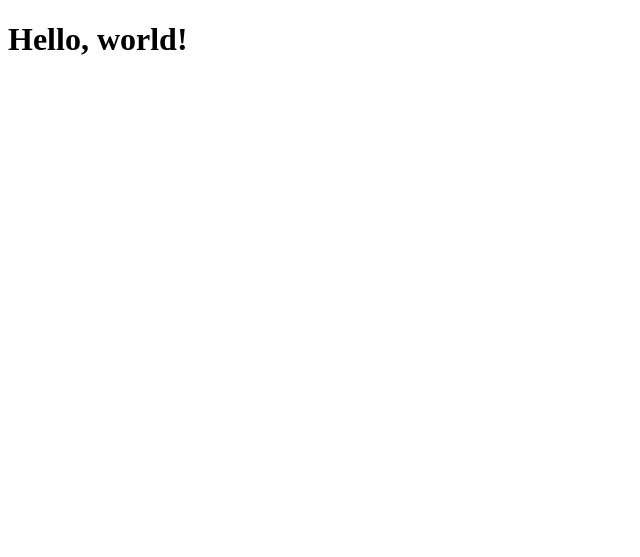
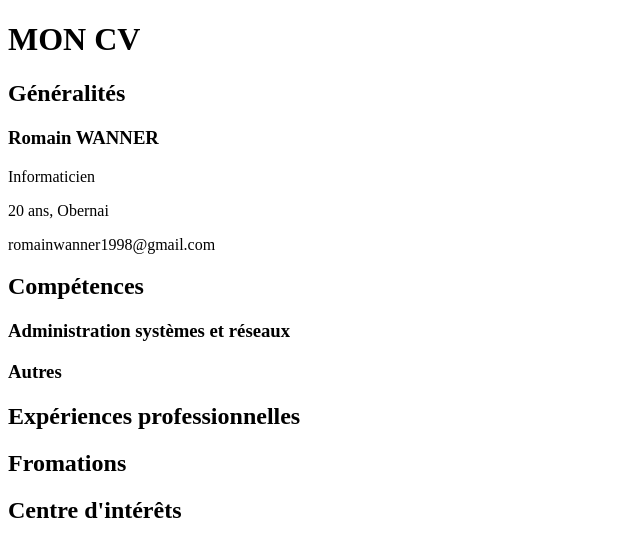
Before and after one commit to romain350/CESI-HTML, a PHP site: page / in a window 1280 px wide. Shown: the top 557 px of the page, without its empty margins (0-640 px from the left). Run offline with PHP 8.4, Linux system fonts and the light colour scheme.

Commit message:
Update index.php

```diff
--- a/index.php
+++ b/index.php
@@ -9,7 +9,23 @@
     <title>Hello, world!</title>
   </head>
   <body>
-    <h1>Hello, world!</h1>
+    <h1>MON CV</h1>
+
+	<h2>Généralités</h2>
+	<h3>Romain WANNER</h3>
+	<p>Informaticien</p>
+	<p>20 ans, Obernai</p>
+	<p>romainwanner1998@gmail.com</p>
+
+	<h2>Compétences</h2>
+	<h3>Administration systèmes et réseaux</h3>
+	<h3>Autres</h3>
+
+	<h2>Expériences professionnelles</h2>
+
+	<h2>Fromations</h2>
+
+	<h2>Centre d'intérêts</h2>
 
     <!-- Optional JavaScript -->
     <script src="https://code.jquery.com/jquery-3.3.1.slim.min.js" ></script>
```
